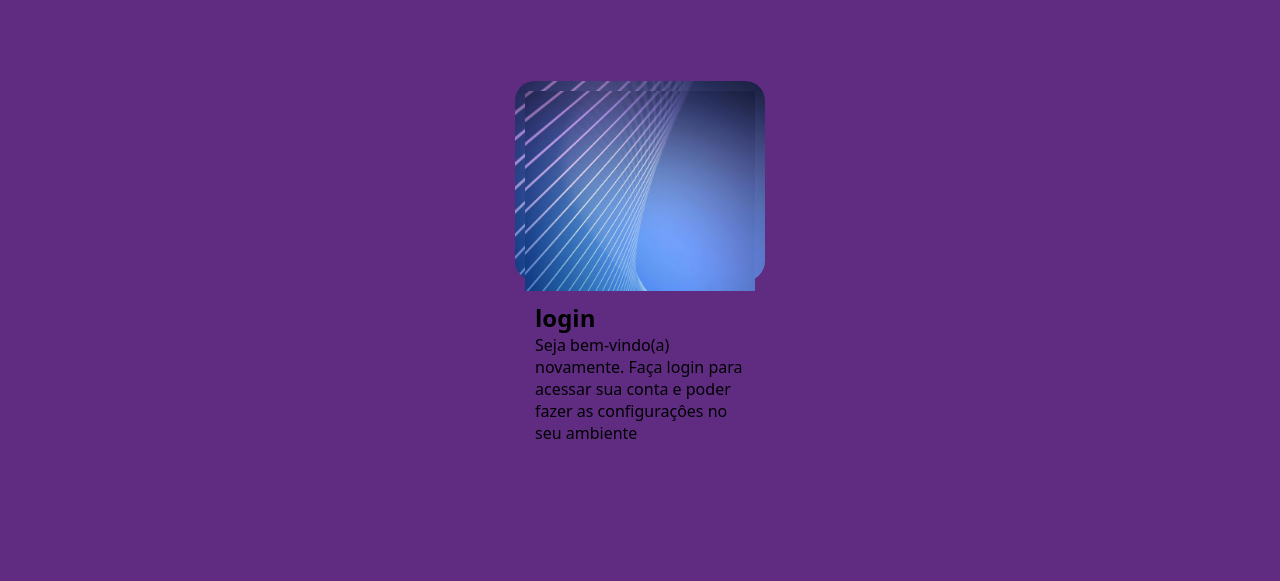
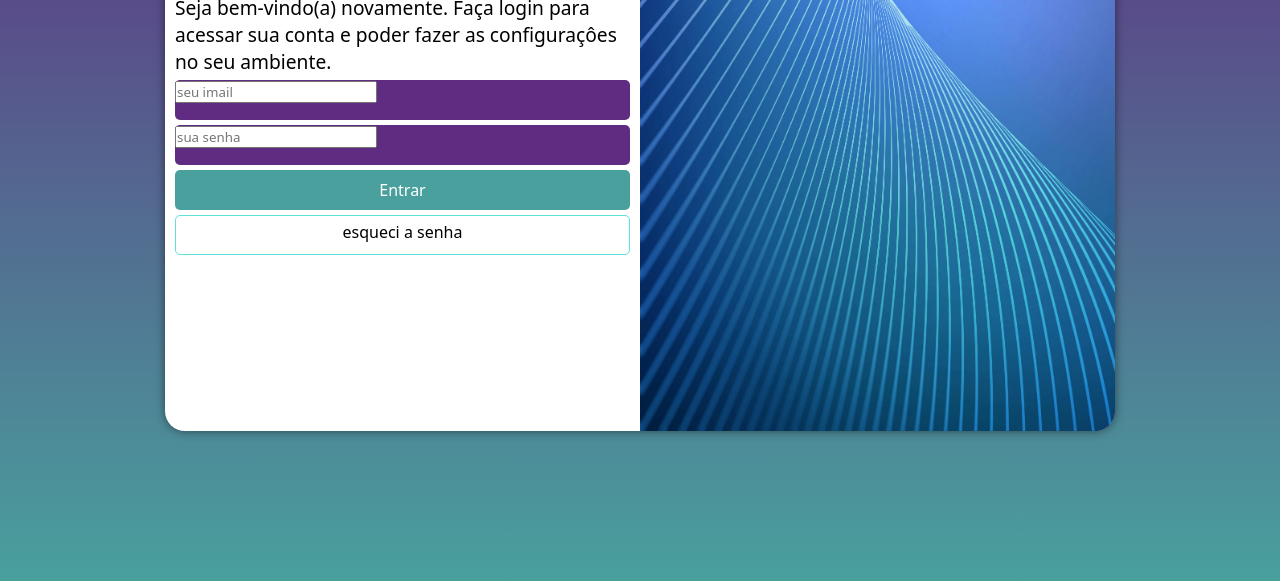
Before and after one commit to Fabiosantos40/progeto-login, a plain HTML site: page index.html in a window 1280 px wide. Shown: the part 219-800 px from the top of the page. Drawn offline with Linux system fonts and the light colour scheme.

Commit message:
caixa de loguim atualizada

```diff
--- /dev/null
+++ b/estilos/media-query.css
@@ -0,0 +1,50 @@
+
+@media screen and (min-width: 768px) and (max-width: 992px){
+
+    body{
+        background-image: linear-gradient(to top, #49a09d,  #5f2c82);
+    }
+
+
+
+    section#logim{
+        width: 80vw;
+    }
+
+    section#logim > div#imagem{
+        float: left;
+        width: 30%;
+        height: 100%;
+    }
+
+    section#logim > div#formulario{
+        float: right;
+        width: 70%;
+    }
+}
+@media screen  and (min-width: 992px){
+    body{
+        background-image: linear-gradient(to top, #49a09d,  #5f2c82);
+    }
+    section#logim{
+        width: 950px;
+
+    }
+    section#logim > div#imagem{
+        float: right;
+        width: 50%;
+        height: 100%;
+    }
+    section#logim > div#formulario{
+        float: left;
+        width: 50%;
+    }
+    div#formulario > h1{
+        font-size: 2em;
+    }
+
+    div#formulario > p{
+        font-size: 1.2em;
+    }
+
+}
--- a/estilos/style.css
+++ b/estilos/style.css
@@ -1,7 +1,7 @@
-/*paletas de cores
+   /*paletas de cores
 
-verde: #49a09d
-lilás: #5f2c82
+    verde: #49a09d
+     lilás: #5f2c82
 */
 
 *{
@@ -25,21 +25,80 @@ section#logim{
     position: absolute;
     top: 50%;
     left: 50%;
+    overflow: hidden;
     background-color: white;
     width: 250px;
     height: 500px;
     border-radius: 20px;
-
+    transition: width 0.3s, height 0.3s;
+    transition-timing-function: ease;
+    box-shadow: 0px 0px 10px rgba(0, 0, 0, 0.507);
     transform:translate(-50%, -50%)
 
 
+
+
+
 }
-section#logim, div#imagem{
+section#logim > div#imagem{
     display: block;
-    background: #5f2c82  url(../imagens/pexels-sean-whang-25006-804269.jpg) no-repeat;
+    background: #5f2c82 url(../imagens/pexels-sean-whang-25006-804269.jpg) no-repeat;
     background-size: cover;
-    height: 200px;
+    background-position: left bottom;
+    height: 180px;
 }
-section#logim, div#formulario{
+section#logim > div#formulario{
+    display: block;
     padding: 10px;
+
 }
+div#formulario > h1{
+    text-align: center;
+    margin-bottom: 10px;
+
+}
+div#formulario > p{
+    font-size: 0.8em;
+}
+form > div.campo{
+    background-color: #5f2c82;
+    display: block;
+    width: 100%;
+    height: 40px;
+    border-radius: 5px;
+    margin: 5px 0px;
+}
+div.campo > label{
+    display: none;
+}
+form > input[type=submit]{
+    display: block;
+    font-size: 1em;
+    width: 100%;
+    height: 40px;
+    background-color: #49a09d;
+    color: white;
+    border: none;
+    border-radius: 5px;
+    cursor: pointer;
+}
+form > input[type=submit]:hover{
+    background-color: #154645;
+}
+form > a.botao{
+    display: block;
+    text-align: center;
+    font-size: 1em;
+    width: 100%;
+    height: 40px;
+    padding-top: 5px;
+    margin-top: 5px;
+    background-color: white;
+    border: 1px solid #5fe2de;
+    color: black;
+    border-radius: 5px;
+    text-decoration: none;
+}
+form > a.botao:hover{
+    background-color:#49a09d ;
+}
--- a/index.html
+++ b/index.html
@@ -4,6 +4,7 @@
     <meta charset="UTF-8">
     <meta name="viewport" content="width=device-width, initial-scale=1.0">
     <link rel="stylesheet" href="estilos/style.css">
+    <link rel="stylesheet" href="estilos/media-query.css">
     <title>logim</title>
 </head>
 <body>
@@ -14,9 +15,22 @@
            </div>
            <div id="formulario">
                <h1>login</h1>
-               <p>Seja bem-vindo(a) novamente. Faça login para acessar sua conta e poder fazer as configuraçôes no seu ambiente</p>
+               <p>Seja bem-vindo(a) novamente. Faça login para acessar sua conta e poder fazer as configuraçôes no seu ambiente.</p>
                <form action="login.php" method="post">
+                <div class="campo">
+                    <label for="ilogin">Login</label>
+                    <input type="email" name="login" id="ilogin" placeholder="seu imail" autocomplete="seu imail" required maxlength="30">
 
+                </div>
+                <div class="campo">
+                    <label for="isenha">Senha</label>
+                    <input type="password" name="senha" id="isenha" placeholder="sua senha" autocomplete="current-password" required minlength="8" maxlength="20">
+
+                </div>
+                <input type="submit" value="Entrar">
+                <a href="esqueci.html" class="botao">
+                    esqueci a senha <i class="material.icons"></i>
+                </a>
                </form>
            </div>
         </section>
```
